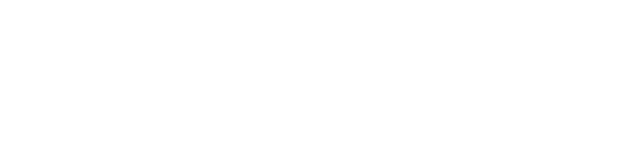
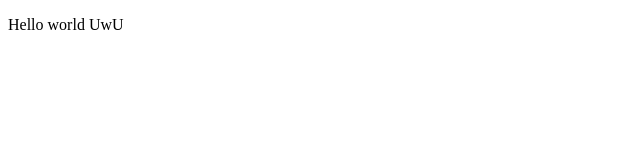
Before and after one commit to Rad8433/Prometheus, a plain HTML site: page index.html in a window 1280 px wide. Shown: the whole page, without its empty margins (0-640 px from the left). Drawn offline with Linux system fonts and the light colour scheme.

Commit message:
Update index.html

```diff
--- a/index.html
+++ b/index.html
@@ -6,6 +6,6 @@
     <title>Document</title>
 </head>
 <body>
-
+    <p>Hello world UwU</p>
 </body>
 </html>
```
